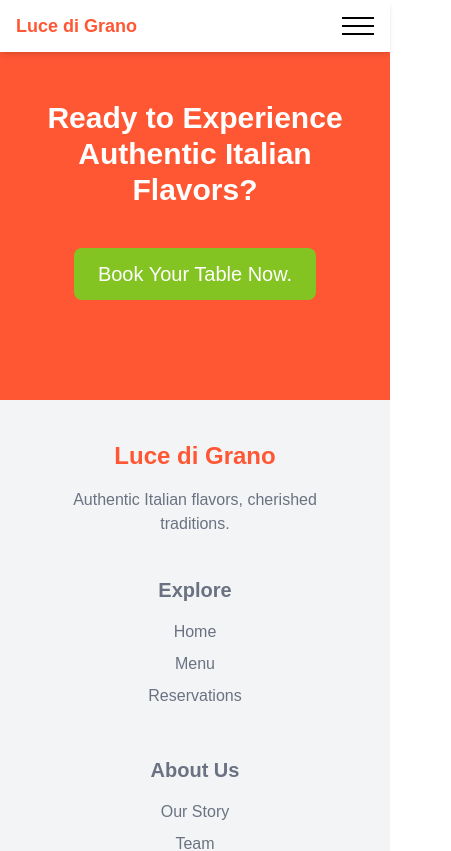
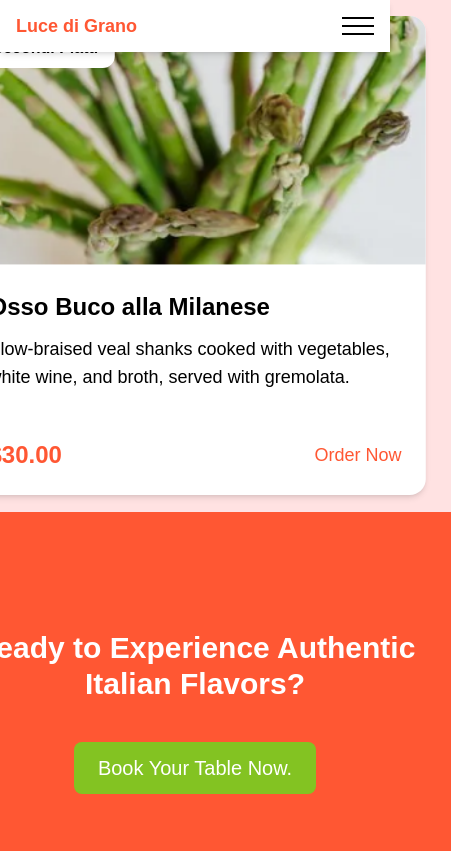
Before and after one commit to Yussasif/italian_restaurant, a React (Vite) app: page / in a window 390 px wide. Shown: the top 851 px of the page, 451 px wide, since content can reach past the window. Built offline with nearby package versions, Linux system fonts and the light colour scheme.

Commit message:
checking responsiveness with carousel 14

```diff
--- a/src/App.jsx
+++ b/src/App.jsx
@@ -82,7 +82,7 @@ function App() {
 
         {/* CAROUSEL */}
 
-          {/* <Carousel /> */}
+          <Carousel />
 
 
       <section className=" w-full h-100 bg-primary flex flex-col items-center justify-center gap-10 text-white px-4">
--- a/src/components/Carousel.jsx
+++ b/src/components/Carousel.jsx
@@ -16,7 +16,7 @@ function Carousel() {
   }, [current]);
 
   return (
-    <div className=" overflow-hidden relative bg-red-100">
+    <div className=" overflow-hidden relative bg-red-100 tablet:hidden w-full h-auto py-2">
       <div
         className="flex transition-transform duration-500 ease-in-out"
         style={{ transform: `translateX(-${current * 100}%)` }}
--- a/src/components/DishCard.jsx
+++ b/src/components/DishCard.jsx
@@ -4,7 +4,7 @@ function DishCard({ dish }) {
   let { name, title, description, price, dishImage, dishUrl } = dish;
 
   return (
-    <div className="flex flex-col gap-4 rounded-2xl w-[30%] shadow-md hover:scale-90 transition-all ease-in-out duration-300 dark:shadow-white/20 bg-white dark:bg-card-background-dark max-tablet:w-[90%] max-tablet:h-auto">
+    <div className="flex flex-col tablet:gap-4 rounded-2xl w-[30%] shadow-md hover:scale-90 transition-all ease-in-out duration-300 dark:shadow-white/20 bg-white dark:bg-card-background-dark max-tablet:w-[90%] max-tablet:h-auto">
       <div className="relative ">
         <img src={dishImage} className="rounded-t-2xl w-full h-auto" alt={name} />
         <p className="font-semibold px-4 py-2  bg-white dark:bg-card-background-dark dark:text-white absolute rounded-xl top-3 left-3">
```
